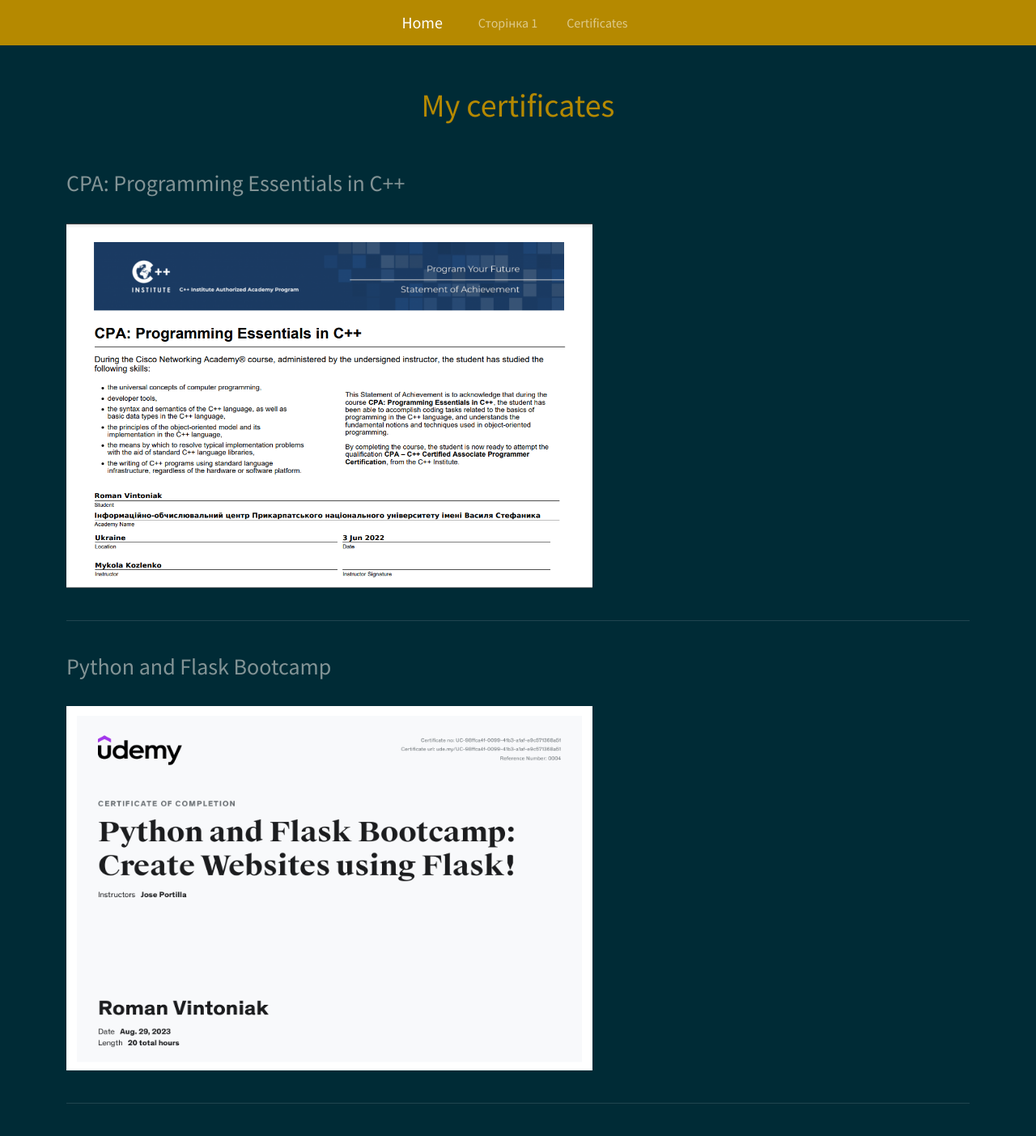
After one commit to RomanVintoniak/PythonWeb, a Flask app: page /certificates in a window 1280 px wide. The commit adds this page. Shown: the whole page at 81% size. Run offline with Flask 3, Linux system fonts and the light colour scheme; some libraries are stand-ins or nearby versions.

Commit message:
Lab3 Created certificates page

```diff
--- a/lab3/vintoniak_project/app.py
+++ b/lab3/vintoniak_project/app.py
@@ -6,5 +6,10 @@
 def home():
     return render_template('home.html', certificats=certificats)
 
+
+@app.route('/certificates')
+def certificates():
+    return render_template('certificates.html', certificats=certificats)
+
 if __name__ == '__main__':
     app.run(debug=True)
--- a/lab3/vintoniak_project/data.py
+++ b/lab3/vintoniak_project/data.py
@@ -4,13 +4,13 @@
         "platform": "Cisco",
         "instractorName": "Mykola Kozlenko",
         "date": "3 Jun 2022",
-        "photoName": "C++"
+        "photoName": "c++.png"
     },
     {
         "name" : "Python and Flask Bootcamp",
         "platform": "Udemy",
         "instractorName": "Jose Portilla",
         "date": "29 Aug 2023",
-        "photoName": "pythonFlak"
+        "photoName": "pythonFlask.jpg"
     }
 ]
--- a/lab3/vintoniak_project/static/css/styles.css
+++ b/lab3/vintoniak_project/static/css/styles.css
@@ -24,3 +24,8 @@
     border: 1px solid;
     padding: 5px 5px 5px 5px;
 }
+
+.certificates {
+    width: 650px;
+    height: 450px;
+}
--- a/lab3/vintoniak_project/templates/base.html
+++ b/lab3/vintoniak_project/templates/base.html
@@ -12,14 +12,14 @@
 <body>
     <nav class="navbar navbar-expand-lg bg-primary" data-bs-theme="dark">
         <div class="container justify-content-center">
-          <a class="navbar-brand" href="#">Home</a>
+          <a class="navbar-brand" href="{{ url_for('home') }}">Home</a>
           <div class="collapse navbar-collapse flex-grow-0" id="navbarColor01">
             <ul class="navbar-nav">
                 <li class="nav-item">
                     <a class="nav-link" href="#">Сторінка 1</a>
                 </li>
                 <li class="nav-item">
-                    <a class="nav-link" href="#">Сторінка 2</a>
+                    <a class="nav-link" href="{{ url_for('certificates') }}">Certificates</a>
                 </li>
             </ul>
           </div>
--- /dev/null
+++ b/lab3/vintoniak_project/templates/certificates.html
@@ -0,0 +1,11 @@
+{% extends 'base.html' %}
+{% block content %}
+<div class="container mt-50">
+    <h1 class="text-center text-primary">My certificates</h1>
+    <br><br>
+    {% for item in certificats %}
+        <h3>{{ item["name"] }}</h3><br>
+        <img src="../static/images/{{item['photoName']}}" alt="certificat" class="certificates"><br><br>
+        <hr><br>
+    {% endfor %}
+{% endblock %}
--- a/lab3/vintoniak_project/templates/home.html
+++ b/lab3/vintoniak_project/templates/home.html
@@ -88,7 +88,9 @@
 
     <!-- Certificats -->
     <div class="container mt-80">
-        <h2 class="text-center">Сertificates</h2>
+        <h2 class="text-center">
+            <a href="{{ url_for('certificates') }}">Сertificates</a>
+        </h2>
         <table class="table table-hover mt-30">
             <thead>
               <tr>
```
Also changed, not shown: lab3/vintoniak_project/static/images/c++.png (added), lab3/vintoniak_project/static/images/pythonFlask.jpg (added), lab3/vintoniak_project/templates/page3.html (deleted), 1 other file.
